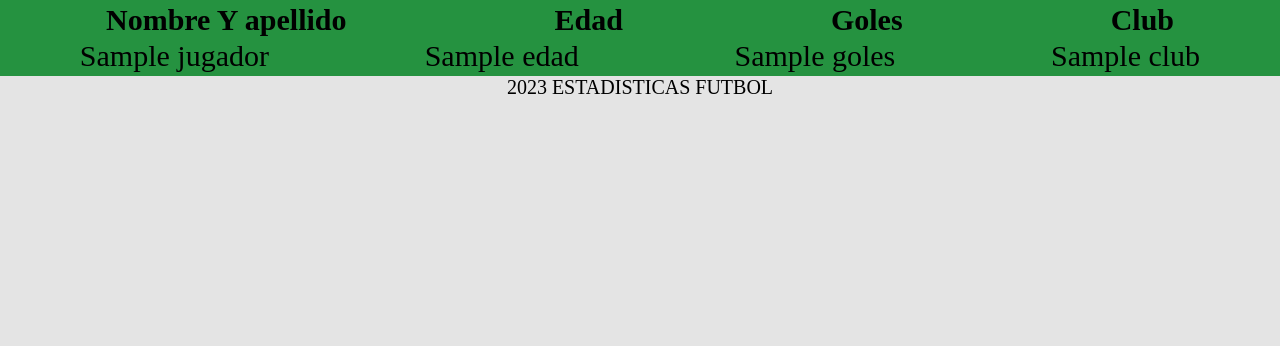
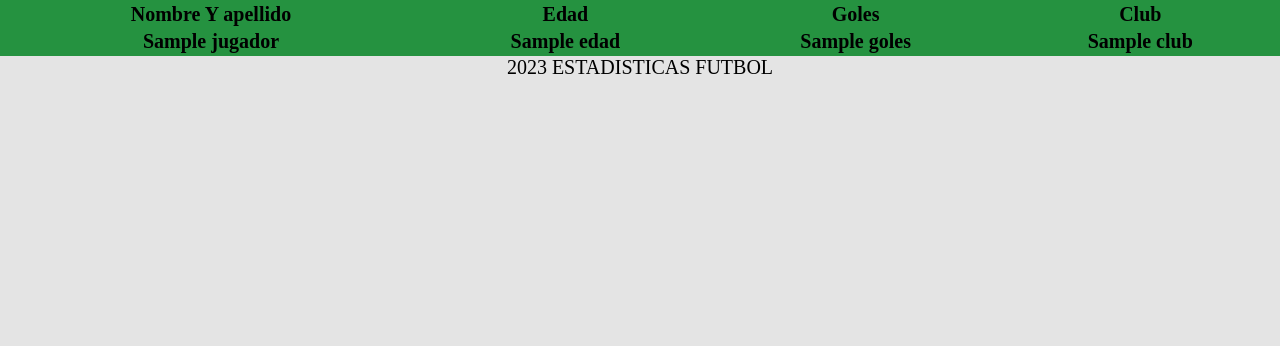
Before and after one commit to RomanRiqulme10/TpEspecialWeb2, a PHP site: the page made by tpe-especial-web2/templates/jugador.phtml in a window 1280 px wide. Shown: the part 74-420 px from the top of the page. After the commit the page ends 148 px from the top, so only its background shows below. Run offline with PHP 8.4, Linux system fonts and the light colour scheme; the template is opened without the code that fills it: most values are stand-ins (such as "Sample title", 1, 10 or a date in 2020); lists and menus that the app fills with data are empty; some libraries are stand-ins or nearby versions.

Commit message:
Add files via upload
versión final de la 2da entrega

```diff
--- a/tpe-especial-web2/css/style.css
+++ b/tpe-especial-web2/css/style.css
@@ -102,17 +102,6 @@ label{
 
 }
 
-th{
-    font-size: 30px;
-}
-
-td{
-
-    font-size: 30px;
-    display: flex;
-    justify-content: space-around;
-
-}
 
 .botones_editar{
     margin: 120px;
@@ -183,6 +172,18 @@ td{
 
 }
 
+.listaJugadores{
+
+    width: 500px;
+    background: #7c9780;
+    padding: 50px;
+    margin:10px;
+    border-radius: 10px;
+    font-family: 'calibri';
+    color: white;
+    box-shadow: 7px 13px 37px #000000;
+
+}
 
 .formJugador{
     width: 400px;
--- a/tpe-especial-web2/templates/jugador.phtml
+++ b/tpe-especial-web2/templates/jugador.phtml
@@ -2,18 +2,17 @@
 
 
     <table class='tabla_jugador'>
-        <tr class='parte_de_arriba'>
+        <tr>
             <th>Nombre Y apellido</th>
             <th>Edad</th>
             <th>Goles</th>
             <th>Club</th>
             </tr>
-        <tr class='parte_de_abajo'>
-
-            <td><?= $jugador->Nombre_Apellido ?> </td>
-            <td><?= $jugador->Edad ?> </td>
-            <td><?= $jugador->Goles ?> </td>
-            <td><?= $club->Club ?> </td>
+        <tr>
+            <th><?= $jugador->Nombre_Apellido ?> </th>
+            <th><?= $jugador->Edad ?> </th>
+            <th><?= $jugador->Goles ?> </th>
+            <th><?= $club->Club ?> </th>
         </tr>
     </table>
 
```
Also changed, not shown: tpe-especial-web2/templates/jugadores.phtml (+5 -7 lines).
